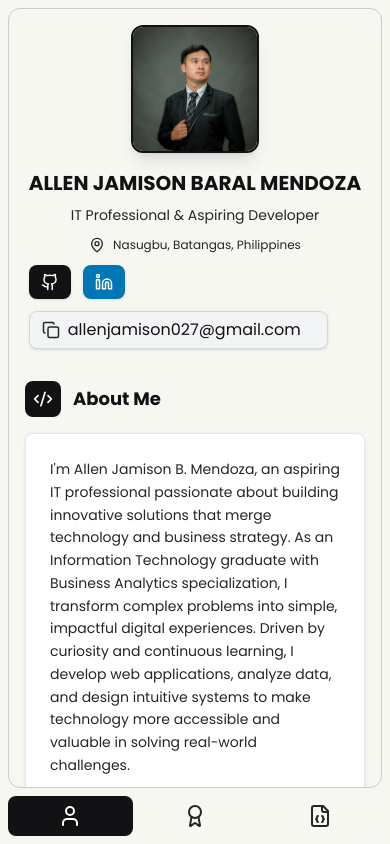
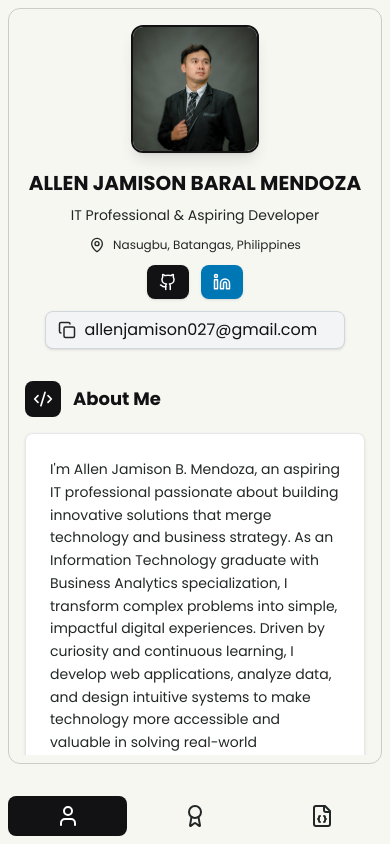
Before and after one commit to Teqnixx/portfolio, a React (Vite) app: page /#/ in a window 390 px wide. Built offline with nearby package versions, Linux system fonts and the light colour scheme.

Commit message:
Fixed padding issues in the main content

```diff
--- a/src/components/BottomNav.tsx
+++ b/src/components/BottomNav.tsx
@@ -10,7 +10,7 @@ function BottomNav({ className = "" }: BottomNavProps) {
     <nav className={`fixed bottom-0 left-0 right-0 ${className}`}>
       <div className="mx-auto max-w-screen-md">
         <div className="m-2 rounded-xl bg-background">
-          <ul className="grid grid-flow-col auto-cols-fr">
+          <ul className="grid grid-flow-col auto-cols-fr gap-2">
             {sidebarItems.map((item) => (
               <li key={item.label}>
                 <NavLink
--- a/src/data/user.json
+++ b/src/data/user.json
@@ -71,7 +71,7 @@
         "screenshots": [
           "./internnet-landing-page.webp"
         ],
-        "languages": ["html", "css", "bootstrap", "javascript", "php", "jquery", "mysql"]
+        "languages": ["HTML", "CSS", "Bootstrap", "JavaScript", "PhP", "jQuery", "MySql"]
       }
     ],
     "certificates": [
--- a/src/index.css
+++ b/src/index.css
@@ -8,3 +8,16 @@
   --color-secondary: #222725;
   --breakpoint-xs: 30rem;
 }
+
+::-webkit-scrollbar {
+  background: transparent;
+}
+
+::-webkit-scrollbar-thumb {
+  background: #bdbdbd;
+  border-radius: 8px;
+}
+
+* {
+  scrollbar-color: #bdbdbd transparent;
+}
--- a/src/layouts/MainLayout.tsx
+++ b/src/layouts/MainLayout.tsx
@@ -8,7 +8,7 @@ function MainLayout() {
       <div className="hidden sm:block rounded-xl border border-secondary/20 h-full">
         <SideBar className="lg:w-[300px] h-full p-2 md:p-4 rounded-xl" />
       </div>
-      <main className="flex flex-1 min-h-0 p-4 rounded-xl border border-secondary/20 text-primary overflow-y-auto">
+      <main className="flex flex-1 min-h-0 p-2 mb-6 rounded-xl border border-secondary/20 text-primary">
         <Outlet />
       </main>
       <div className="sm:hidden fixed bottom-0 left-0 right-0 z-50">
--- a/src/pages/About.tsx
+++ b/src/pages/About.tsx
@@ -59,7 +59,7 @@ const About: React.FC<AboutProps> = ({ user }) => {
   const [copied, setCopied] = React.useState(false);
 
   return (
-    <div className="w-full space-y-8">
+    <div className="w-full space-y-8 overflow-y-auto p-2">
       {user.map((item, index) => (
         <div key={index} className="space-y-8">
           <section>
@@ -81,8 +81,8 @@ const About: React.FC<AboutProps> = ({ user }) => {
                   <MapPin size={16} className="text-secondary" />
                   <span>{item.profile.municipality}, {item.profile.province}, {item.profile.country}</span>
                 </div>
-                <div className="flex flex-col xs:flex-row gap-3 justify-center sm:justify-start">
-                  <div className="flex gap-3">
+                <div className="flex flex-col xs:flex-row gap-3">
+                  <div className="flex justify-center sm:justify-start gap-3">
                     <IconButton
                       icon={<Github size={18} />}
                       link={item.contact.github}
@@ -105,7 +105,7 @@ const About: React.FC<AboutProps> = ({ user }) => {
                       ariaLabel="LinkedIn"
                     />
                   </div>
-                  <div className="relative flex items-center">
+                  <div className="relative flex items-center justify-center sm:justify-start">
                     <IconButton
                       icon={
                         <span
@@ -116,29 +116,21 @@ const About: React.FC<AboutProps> = ({ user }) => {
                           }}
                         >
                           <span
-                            className={`absolute left-0 right-0 flex items-center gap-1 transition-all duration-300 ${
+                            className={`w-full justify-start absolute left-0 right-0 flex items-center gap-1 transition-all duration-300 ${
                               copied
                                 ? "opacity-0 translate-y-2 pointer-events-none"
                                 : "opacity-100 translate-y-0"
                             }`}
-                            style={{
-                              width: "100%",
-                              justifyContent: "flex-start",
-                            }}
                           >
                             <Copy size={18} className="text-secondary hover:text-primary transition-colors" />
                             <span className="ml-1 truncate">{item.contact.email}</span>
                           </span>
                           <span
-                            className={`absolute left-0 right-0 flex items-center gap-1 transition-all duration-300 ${
+                            className={`w-full justify-start absolute left-0 right-0 flex items-center gap-1 transition-all duration-300 ${
                               copied
                                 ? "opacity-100 translate-y-0"
                                 : "opacity-0 -translate-y-2 pointer-events-none"
                             }`}
-                            style={{
-                              width: "100%",
-                              justifyContent: "flex-start",
-                            }}
                           >
                             <Check size={18} className="text-primary" />
                             <span
--- a/src/pages/Projects.tsx
+++ b/src/pages/Projects.tsx
@@ -32,7 +32,7 @@ const Projects: React.FC<ProjectsProps> = ({ user }) => {
   };
 
   return (
-    <div className="w-full space-y-8">
+    <div className="w-full space-y-8 overflow-y-auto p-2">
       {user.map((item, index) => (
         <div key={index} className="space-y-8">
           <section>
@@ -81,7 +81,7 @@ const Projects: React.FC<ProjectsProps> = ({ user }) => {
                                 className="flex items-center gap-1 bg-gray-100 text-secondary px-2 sm:px-3 py-1 rounded-full text-xs sm:text-sm border border-gray-200"
                               >
                                 {getLanguageIcon(language)}
-                                <span className="capitalize">{language}</span>
+                                <span>{language}</span>
                               </span>
                             ))}
                           </div>
--- a/src/pages/Qualifications.tsx
+++ b/src/pages/Qualifications.tsx
@@ -36,7 +36,7 @@ const Qualifications: React.FC<QualificationsProps> = ({ user }) => {
   ];
 
   return (
-    <div className="w-full space-y-8">
+    <div className="w-full space-y-8 overflow-y-auto p-2">
       {user.map((item, index) => (
         <div key={index} className="space-y-8">
           <section>
@@ -51,7 +51,7 @@ const Qualifications: React.FC<QualificationsProps> = ({ user }) => {
                 <div key={edu.id} className="bg-white p-4 rounded-lg border border-gray-200 shadow-sm">
                   <div className="flex flex-col sm:flex-row sm:items-center sm:justify-between mb-2">
                     <h3 className="text-base sm:text-lg font-semibold text-primary">{edu.degree}</h3>
-                    <span className="text-xs sm:text-sm text-secondary bg-gray-100 px-2 py-1 rounded">
+                    <span className="text-xs sm:text-sm text-secondary bg-gray-100 px-2 py-1 rounded w-fit">
                       {edu.year}
                     </span>
                   </div>
```
Also changed, not shown: 3 other files (tests, documents, lock files or other folders).
